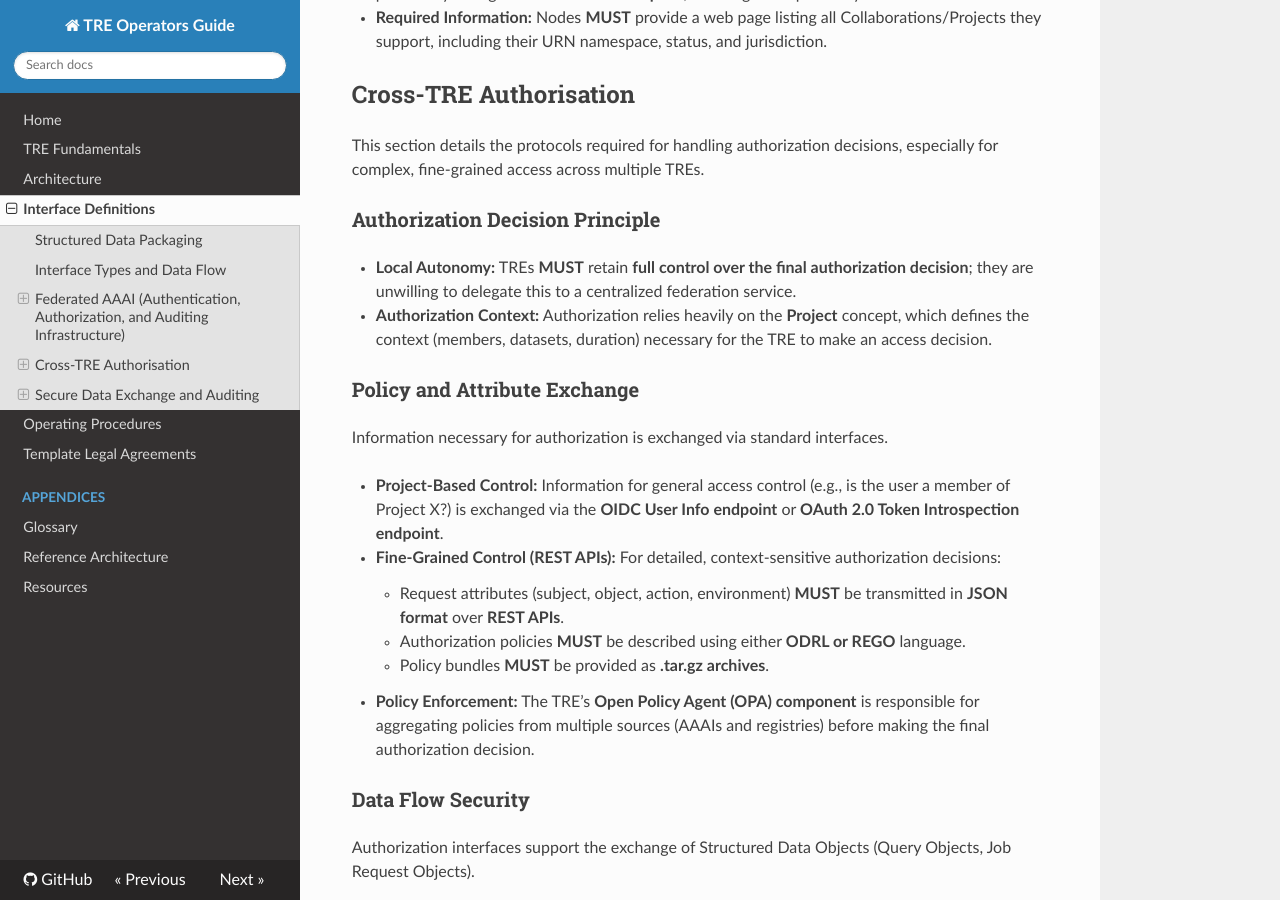
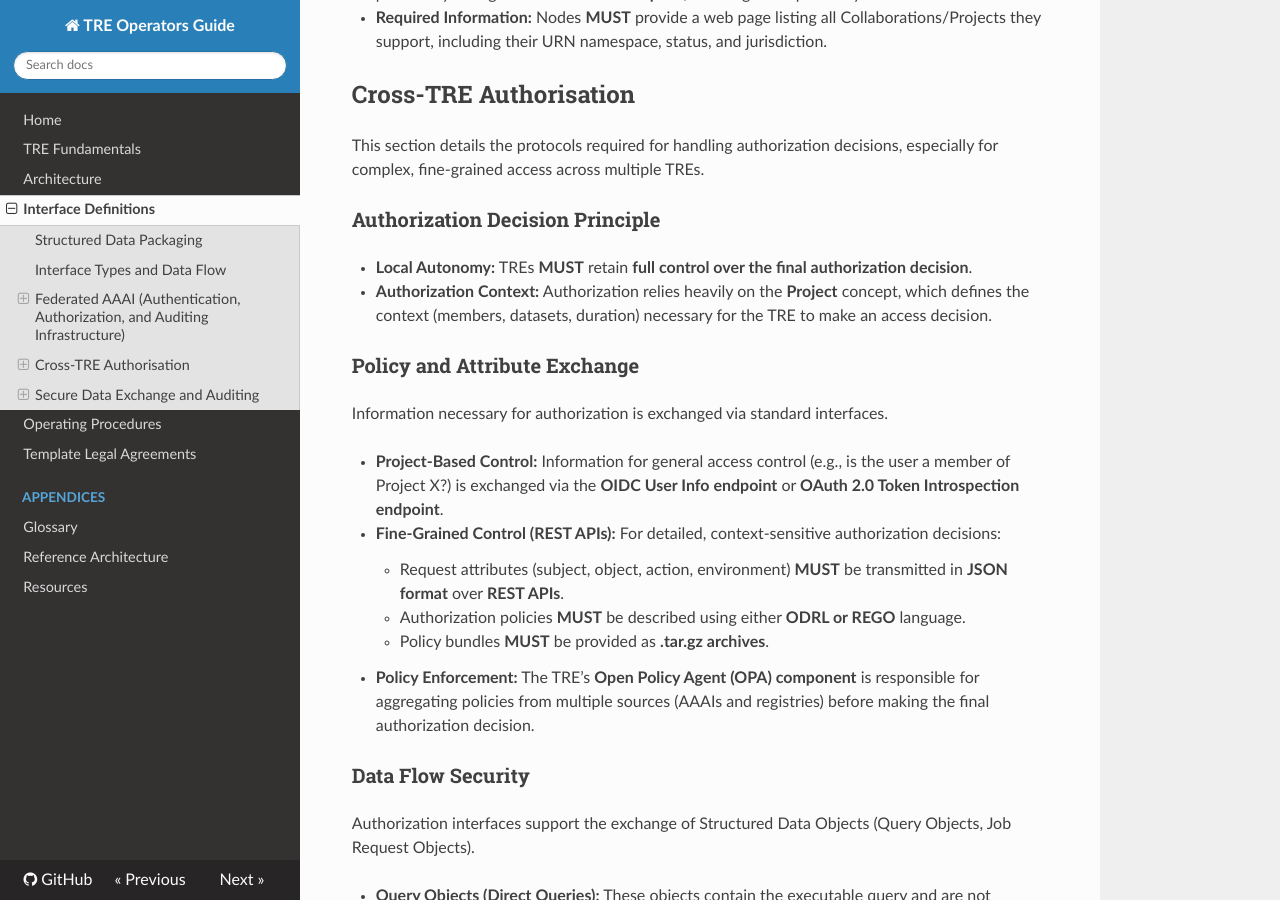
Before and after one commit to unioslo/tre-operators-docs, an MkDocs documentation site: the page built from docs/modules/interfaces/index.md, in a window 1280 px wide and 900 px high, scrolled down 1878 px. Built offline with MkDocs 1.6.1, drawn with Linux system fonts in a browser that asks for light colours; nearby versions of some CDN libraries.

Commit message:
Clarify authorization decision principle by removing reference to centralized federation service in Local Autonomy section.

```diff
--- a/docs/modules/interfaces/index.md
+++ b/docs/modules/interfaces/index.md
@@ -57,7 +57,7 @@ This section details the protocols required for handling authorization decisions
 
 ### Authorization Decision Principle
 
-*   **Local Autonomy:** TREs **MUST** retain **full control over the final authorization decision**; they are unwilling to delegate this to a centralized federation service.
+*   **Local Autonomy:** TREs **MUST** retain **full control over the final authorization decision**.
 *   **Authorization Context:** Authorization relies heavily on the **Project** concept, which defines the context (members, datasets, duration) necessary for the TRE to make an access decision.
 
 ### Policy and Attribute Exchange
```
